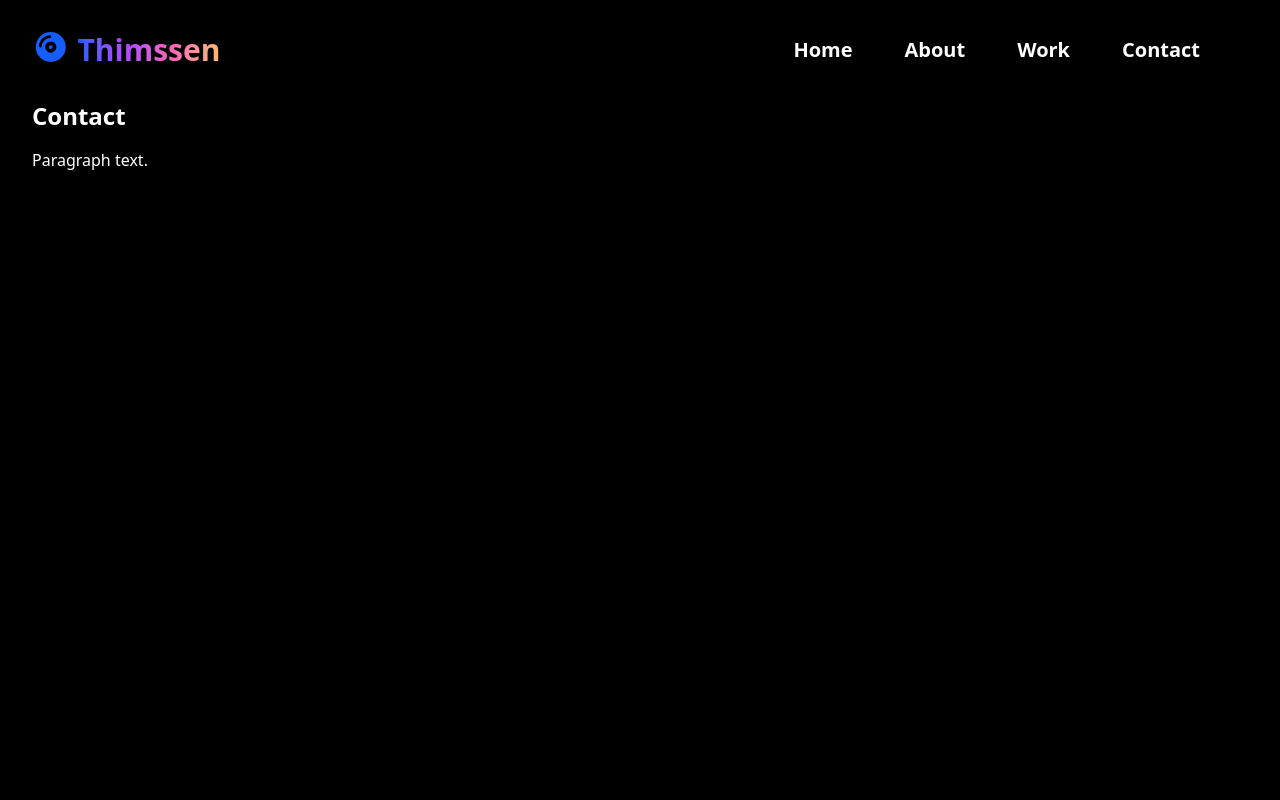
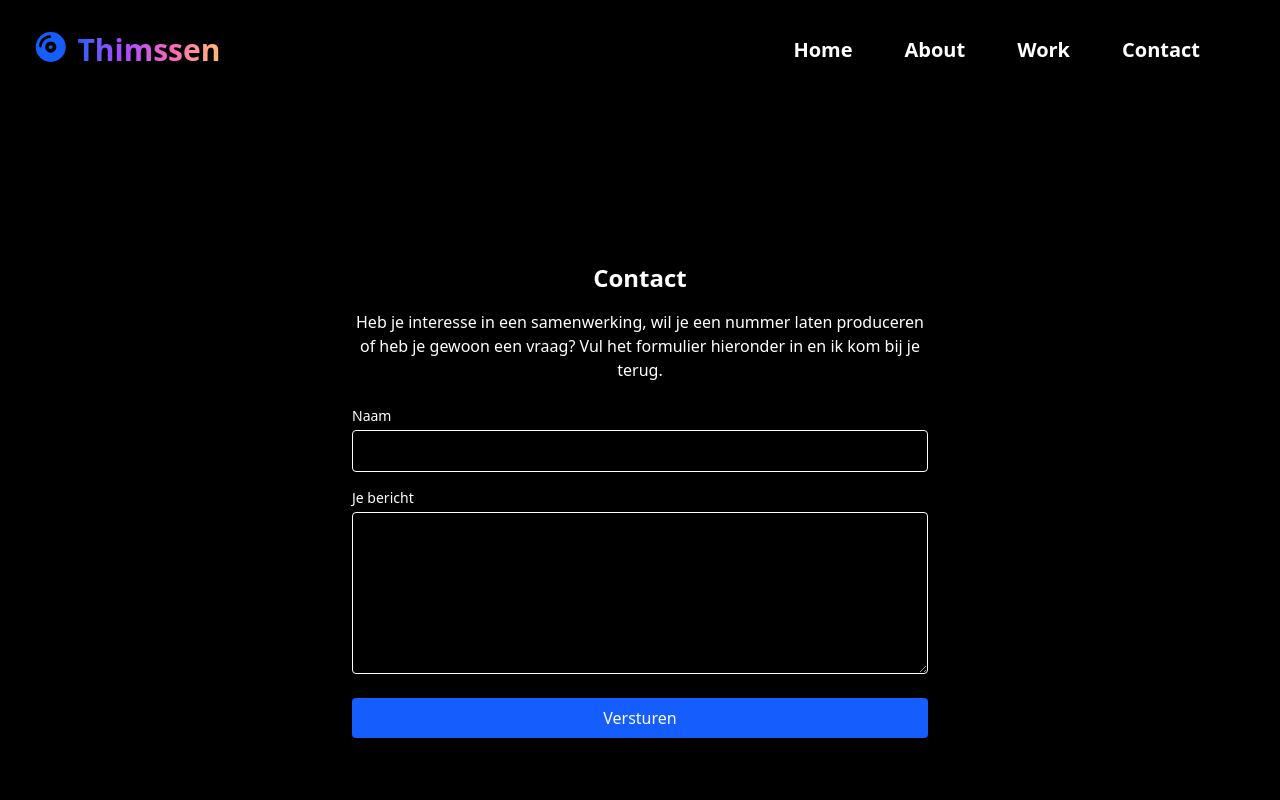
Before and after one commit to thelvp/thimssen, a React (Vite) app: page /contact in a window 1280 px wide. Shown: the top 800 px of the page. Built offline with nearby package versions, Linux system fonts and the light colour scheme; the HTML template or start-up script is replaced by a standard one.

Commit message:
Add contact form (FE)

```diff
--- /dev/null
+++ b/src/components/ContactForm.tsx
@@ -0,0 +1,75 @@
+import { useState } from 'react';
+
+export const ContactForm = () => {
+  const [name, setName] = useState('');
+  const [message, setMessage] = useState('');
+  const [status, setStatus] = useState<'idle' | 'sending' | 'ok' | 'error'>(
+    'idle'
+  );
+
+  async function handleSubmit(e: React.FormEvent) {
+    e.preventDefault();
+    setStatus('sending');
+    try {
+      const res = await fetch('/api/contact', {
+        method: 'POST',
+        headers: { 'Content-Type': 'application/json' },
+        body: JSON.stringify({ name, message }),
+      });
+      if (!res.ok) throw new Error('Network error');
+      setStatus('ok');
+      setName(name);
+      setMessage(message);
+    } catch (err) {
+      setStatus('error');
+    }
+  }
+
+  return (
+    <form
+      onSubmit={handleSubmit}
+      className="mt-6 flex flex-col gap-4 text-start"
+    >
+      <label className="flex flex-col">
+        <span className="text-sm font-medium">Naam</span>
+        <input
+          value={name}
+          onChange={(e) => setName(e.target.value)}
+          name="name"
+          type="text"
+          required
+          className="mt-1 rounded border px-3 py-2"
+        />
+      </label>
+
+      <label className="flex flex-col">
+        <span className="text-sm font-medium">Je bericht</span>
+        <textarea
+          value={message}
+          onChange={(e) => setMessage(e.target.value)}
+          name="message"
+          rows={6}
+          required
+          className="mt-1 rounded border px-3 py-2"
+        />
+      </label>
+
+      <button
+        type="submit"
+        className="mt-2 inline-block rounded bg-blue-600 px-4 py-2 text-white"
+        disabled={status === 'sending'}
+      >
+        {status === 'sending' ? 'Aan het versturen...' : 'Versturen'}
+      </button>
+
+      {status === 'ok' && (
+        <p className="text-sm text-green-700">Bericht verstuurd.</p>
+      )}
+      {status === 'error' && (
+        <p className="text-sm text-red-500">
+          Niet gelukt, probeer later nog eeens.
+        </p>
+      )}
+    </form>
+  );
+};
--- a/src/components/ContentLayout.tsx
+++ b/src/components/ContentLayout.tsx
@@ -1,5 +1,9 @@
 import type { PropsWithChildren } from 'react';
 
 export const ContentLayout = ({ children }: PropsWithChildren<{}>) => {
-  return <div className="h-screen">{children}</div>;
+  return (
+    <div className="container flex h-screen w-full flex-col items-center justify-center text-center md:flex-row">
+      {children}
+    </div>
+  );
 };
--- a/src/pages/Contact.tsx
+++ b/src/pages/Contact.tsx
@@ -1,8 +1,15 @@
+import { ContactForm } from '../components/ContactForm';
+
 export function Contact() {
   return (
-    <>
+    <div className="max-w-xl">
       <h1 className="text-2xl font-semibold">Contact</h1>
-      <p className="mt-4">Paragraph text.</p>
-    </>
+      <p className="mt-4">
+        Heb je interesse in een samenwerking, wil je een nummer laten produceren
+        of heb je gewoon een vraag? Vul het formulier hieronder in en ik kom bij
+        je terug.
+      </p>
+      <ContactForm />
+    </div>
   );
 }
```
